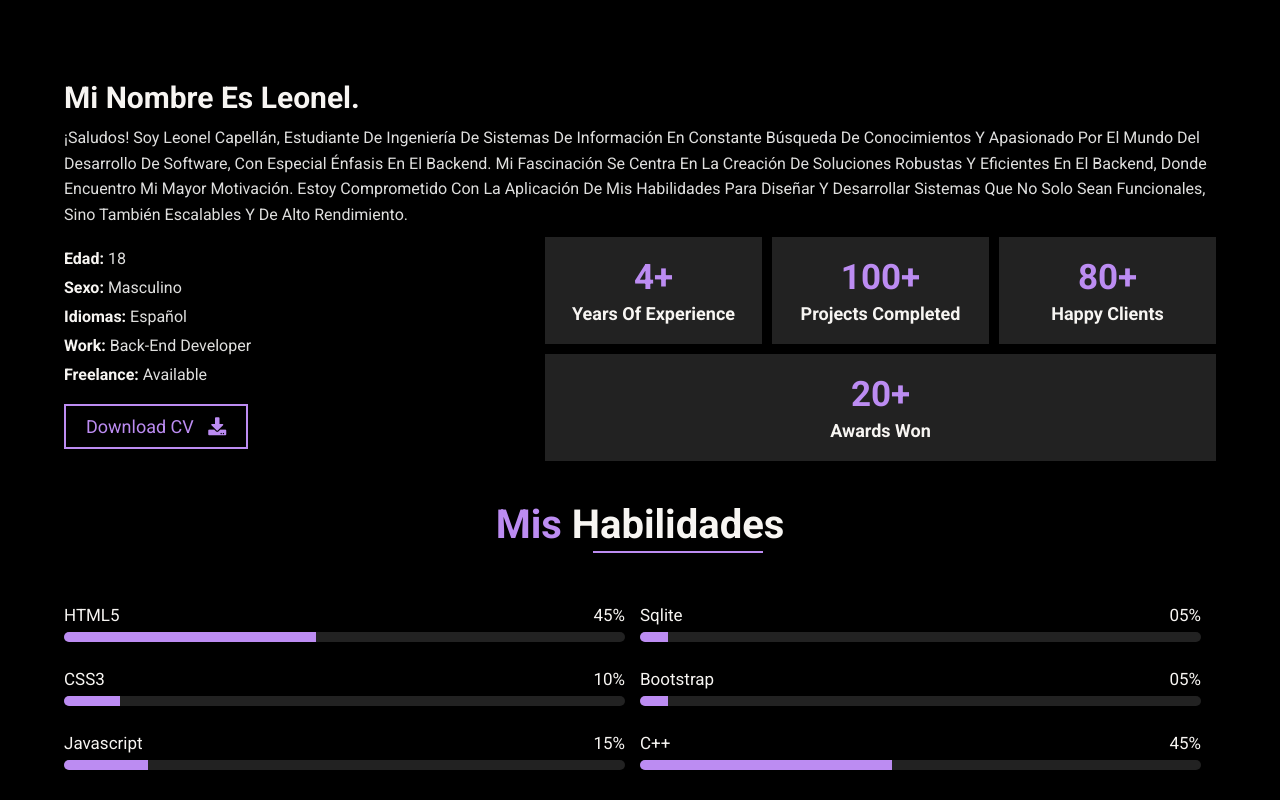
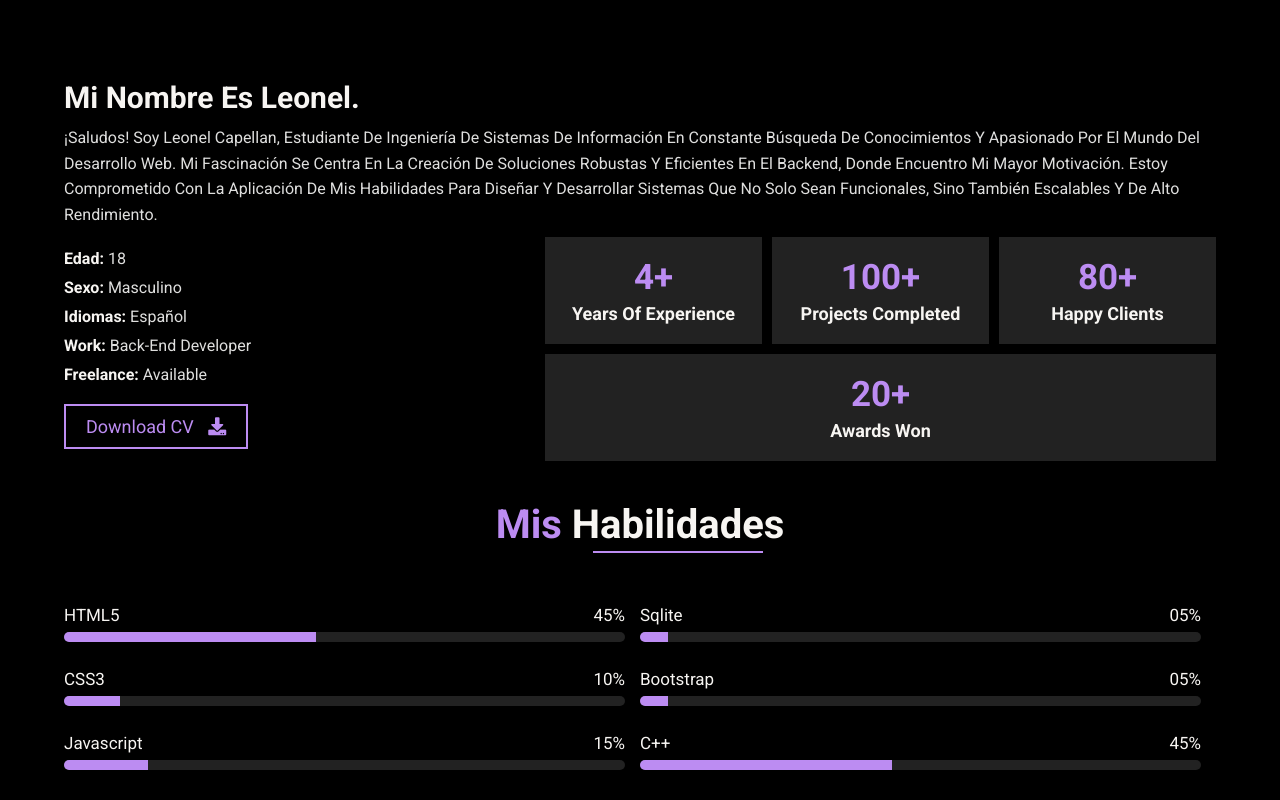
Before and after one commit to dieselLCS/dieselLCS.github.io, a plain HTML site: page index.html in a window 1280 px wide. Shown: the part 760-1560 px from the top of the page. Drawn offline with Linux system fonts and the light colour scheme.

Commit message:
segunda version

```diff
--- a/index.html
+++ b/index.html
@@ -97,9 +97,7 @@
             <div class="content">
 
                 <h2>Mi nombre es Leonel.</h2>
-                <p>¡Saludos! Soy Leonel Capellán, estudiante de Ingeniería de Sistemas de Información en constante búsqueda de conocimientos y apasionado por el mundo del desarrollo de software, con especial énfasis en el backend.
-
-                    Mi fascinación se centra en la creación de soluciones robustas y eficientes en el backend, donde encuentro mi mayor motivación. Estoy comprometido con la aplicación de mis habilidades para diseñar y desarrollar sistemas que no solo sean funcionales, sino también escalables y de alto rendimiento.</p>
+                <p>¡Saludos! Soy Leonel Capellan, estudiante de Ingeniería de Sistemas de Información en constante búsqueda de conocimientos y apasionado por el mundo del desarrollo web. Mi fascinación se centra en la creación de soluciones robustas y eficientes en el backend, donde encuentro mi mayor motivación. Estoy comprometido con la aplicación de mis habilidades para diseñar y desarrollar sistemas que no solo sean funcionales, sino también escalables y de alto rendimiento.</p>
 
                 <div class="about-info">
 
```
